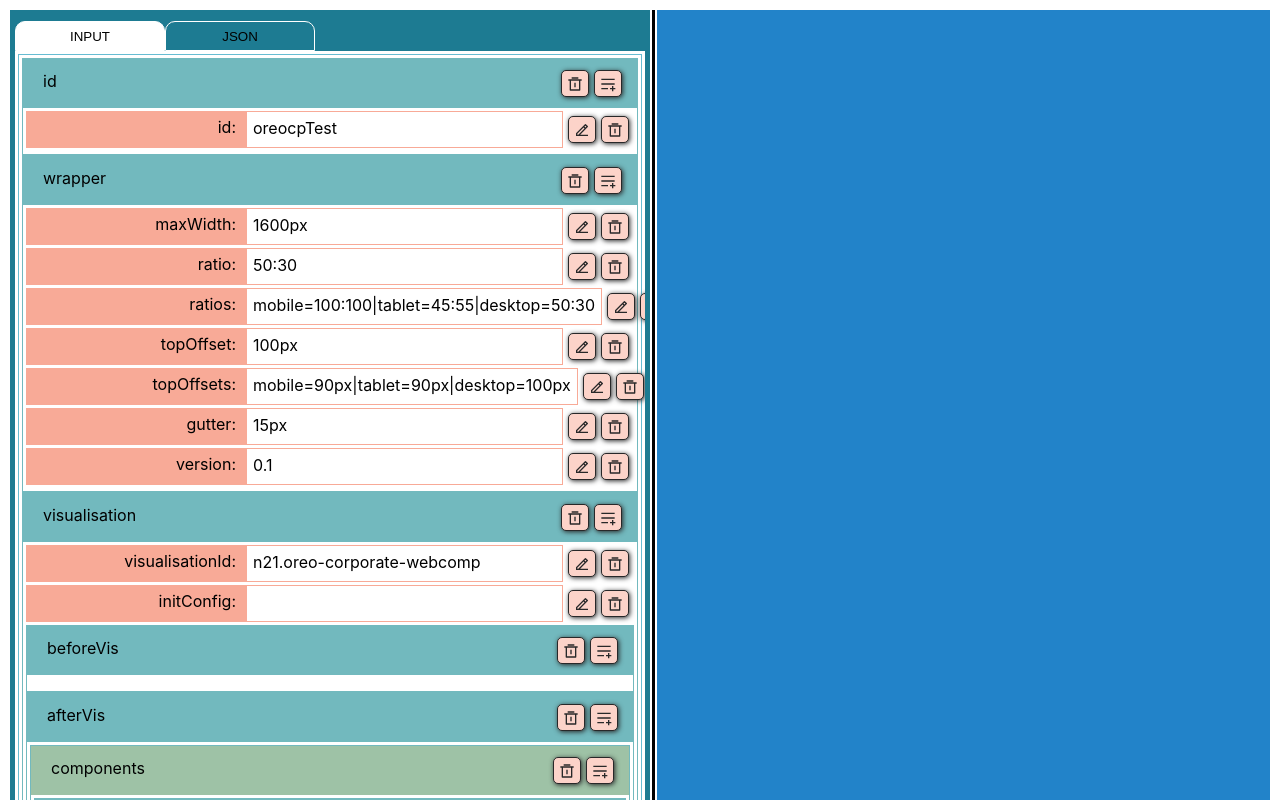
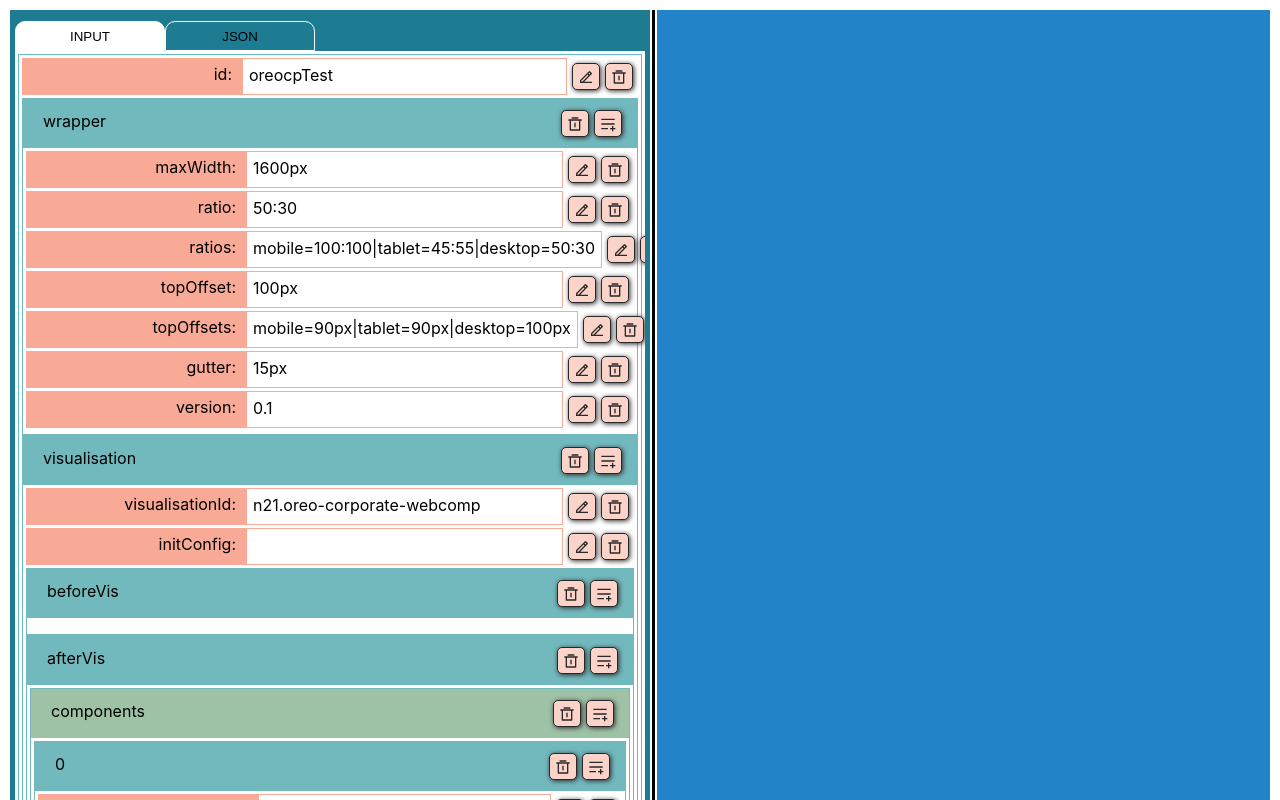
Before and after one commit to Doogma/json-editor-project-ben, a React (Create React App) app: page / in a window 1280 px wide. Shown: the top 800 px of the page. Built offline with nearby package versions, Linux system fonts and the light colour scheme; the HTML template or start-up script is replaced by a standard one.

Commit message:
started the add data module

```diff
--- a/src/App.js
+++ b/src/App.js
@@ -15,6 +15,7 @@ function App() {
     setData(JSON.parse(newValue));
   };
 
+  const INPUTSaveHandler = (payload) => {
     const updateObjectState = (state, array, value) => {
       let newState = { ...state };
       let currentObject = newState;
@@ -31,9 +32,13 @@ function App() {
       return newState;
     };
 
-  const InputDeleteHandler = (path) => {
+    setData((prevData) => {
+      return updateObjectState(prevData, payload.nameArray, payload.value);
+    });
+  };
+
+  const INPUTDeleteHandler = (path) => {
     let array = path.split('♣');
-    console.log(array);
     let newData = { ...data };
     let currentObject = newData;
 
@@ -49,13 +54,11 @@ function App() {
     setData(newData);
   };
 
-  const INPUTChangeHandler = (e) => {
-    let nameArray = e.target.name.split('♣');
+  const INPUTAddHandler = (payload) => {
+    console.log(payload);
+  };
 
-    setData((prevData) => {
-      return updateObjectState(prevData, nameArray, e.target.value);
-    });
-  };
+  // Draggable divider starts here
 
   const onMouseDown = (e) => {
     setPreviousX((pageWidth * leftContainerWidth) / 100);
@@ -86,10 +89,12 @@ function App() {
     };
   }, [onMouseMove, onMouseUp]);
 
+  // JSX starts here
+
   return (
     <Container>
       <LeftContainer style={{ width: `${leftContainerWidth}%` }}>
-        <MainLeft data={data} onEditorChange={JSONChangeHandler} onInputChange={INPUTChangeHandler} onInputDelete={InputDeleteHandler} />
+        <MainLeft data={data} onEditorChange={JSONChangeHandler} onInputDelete={INPUTDeleteHandler} onInputSave={INPUTSaveHandler} onInputAdd={INPUTAddHandler} />
       </LeftContainer>
       <Divider onMouseDown={onMouseDown} onMouseUp={onMouseUp} />
       <RightContainer style={{ width: `${100 - leftContainerWidth}%` }}></RightContainer>
--- a/src/AppComponents/LeftColumn/MainLeft.js
+++ b/src/AppComponents/LeftColumn/MainLeft.js
@@ -5,7 +5,7 @@ import { LeftContainer, LeftHeaderBar, Selector, LeftBody } from './MainLeft.sty
 
 import MainInput from './MainLeftComponents/MainInput';
 
-function MainLeft({ data, onEditorChange, onInputChange, onInputDelete }) {
+function MainLeft({ data, onEditorChange, onInputDelete, onInputSave, onInputAdd }) {
   const [isActive, setIsActive] = useState('input');
 
   return (
@@ -19,7 +19,7 @@ function MainLeft({ data, onEditorChange, onInputChange, onInputDelete }) {
         </Selector>
       </LeftHeaderBar>
       <LeftBody>
-        {isActive === 'input' && <MainInput data={data} onInputChange={onInputChange} onInputDelete={onInputDelete} />}
+        {isActive === 'input' && <MainInput data={data} onInputDelete={onInputDelete} onInputSave={onInputSave} onInputAdd={onInputAdd} />}
         {isActive === 'json' && <Editor defaultValue={JSON.stringify(data, null, 2)} height={'90vh'} defaultLanguage="json" onChange={onEditorChange} options={{ minimap: { enabled: false } }} />}
       </LeftBody>
     </LeftContainer>
--- a/src/AppComponents/LeftColumn/MainLeftComponents/MainInput.js
+++ b/src/AppComponents/LeftColumn/MainLeftComponents/MainInput.js
@@ -1,14 +1,19 @@
 import React from 'react';
 
 import ObjectContainer from './MainInputComponents/ObjectContainer';
+import StringContainer from './MainInputComponents/StringContainer';
 
 import { MainInputContainer } from './MainInput.styled';
 
-function MainInput({ data, onInputChange, onInputDelete }) {
+function MainInput({ data, onInputDelete, onInputSave, onInputAdd }) {
   return (
     <MainInputContainer>
       {Object.keys(data).map((key, index) => {
-        return <ObjectContainer key={index} name={key} value={data[key]} reference={''} onInputChange={onInputChange} onInputDelete={onInputDelete} />;
+        if (typeof data[key] === 'string') {
+          return <StringContainer key={index} name={key} value={data[key]} reference={''} onInputDelete={onInputDelete} onInputSave={onInputSave} onInputAdd={onInputAdd} />;
+        } else {
+          return <ObjectContainer key={index} name={key} value={data[key]} reference={''} onInputDelete={onInputDelete} onInputSave={onInputSave} onInputAdd={onInputAdd} />;
+        }
       })}
     </MainInputContainer>
   );
--- a/src/AppComponents/LeftColumn/MainLeftComponents/MainInputComponents/Icons.js
+++ b/src/AppComponents/LeftColumn/MainLeftComponents/MainInputComponents/Icons.js
@@ -1,6 +1,7 @@
 import styled from 'styled-components/macro';
 
 import { RiEdit2Line, RiDeleteBin4Line, RiCheckFill, RiSaveLine, RiPlayListAddFill } from 'react-icons/ri';
+import { MdOutlineCancel } from 'react-icons/md';
 
 export const IconsContainer = styled.div`
   display: flex;
@@ -64,3 +65,11 @@ export function AddData() {
     </IconContainer>
   );
 }
+
+export const CancelIcon = () => {
+  return (
+    <IconContainer>
+      <MdOutlineCancel />
+    </IconContainer>
+  );
+};
--- a/src/AppComponents/LeftColumn/MainLeftComponents/MainInputComponents/ObjectContainer.js
+++ b/src/AppComponents/LeftColumn/MainLeftComponents/MainInputComponents/ObjectContainer.js
@@ -3,22 +3,58 @@ import React, { useState } from 'react';
 import StringContainer from './StringContainer';
 
 import { ObjectBox, ObjectHead, ObjectHeadText, ObjectBody } from './MainInputComponents.styled';
-import { IconsContainer, DeleteIcon, AddData } from './Icons';
+import { IconsContainer, DeleteIcon, AddData, CheckIcon, CancelIcon } from './Icons';
 
-function ObjectContainer({ name, value, isArray, reference, onInputChange, onInputDelete }) {
+function ObjectContainer({ name, value, isArray, reference, onInputDelete, onInputSave, onInputAdd }) {
   const [isAdd, setIsAdd] = useState(false);
+  const [type, setType] = useState('');
+  const [newInputName, setNewInputName] = useState('New Input Name');
+  const [newInputValue, setNewInputValue] = useState('New Input Value');
+
+  const onAddHandler = () => {
+    typeof value === 'string' && setType('STRING');
+    typeof value === 'object' && setType('OBJECT');
+    value instanceof Array && setType('ARRAY');
+    onInputAdd({ type, name: newInputName, value: newInputValue });
+  };
 
   return (
     <ObjectBox>
       <ObjectHead isArray={isArray}>
         <ObjectHeadText>{name}</ObjectHeadText>
         <IconsContainer>
-          <div onClick={() => onInputDelete(reference + '♣' + name)}>
-            <DeleteIcon />
-          </div>
-          <div onClick={() => setIsAdd(true)}>
-            <AddData />
-          </div>
+          {isAdd ? (
+            <>
+              <div
+                onClick={() => {
+                  setIsAdd(false);
+                }}
+              >
+                <CheckIcon />
+              </div>
+              <div
+                onClick={() => {
+                  setIsAdd(false);
+                }}
+              >
+                <CancelIcon />
+              </div>
+            </>
+          ) : (
+            <>
+              <div onClick={() => onInputDelete(reference + '♣' + name)}>
+                <DeleteIcon />
+              </div>
+              <div
+                onClick={() => {
+                  setIsAdd(true);
+                  onAddHandler();
+                }}
+              >
+                <AddData />
+              </div>
+            </>
+          )}
         </IconsContainer>
       </ObjectHead>
       <ObjectBody>
@@ -27,17 +63,18 @@ function ObjectContainer({ name, value, isArray, reference, onInputChange, onInp
             {Object.keys(value).map((key, index) => {
               return (
                 <div key={index}>
-                  {typeof value[key] === 'string' && <StringContainer name={key} value={value[key]} reference={reference + '♣' + name} onInputChange={onInputChange} onInputDelete={onInputDelete} />}
+                  {typeof value[key] === 'string' && <StringContainer name={key} value={value[key]} reference={reference + '♣' + name} onInputDelete={onInputDelete} onInputSave={onInputSave} />}
                   {typeof value[key] === 'object' && (
-                    <ObjectContainer name={key} value={value[key]} isArray={typeof value[key] === 'object' && value[key] instanceof Array} reference={reference + '♣' + name} onInputChange={onInputChange} onInputDelete={onInputDelete} />
+                    <ObjectContainer name={key} value={value[key]} isArray={typeof value[key] === 'object' && value[key] instanceof Array} reference={reference + '♣' + name} onInputDelete={onInputDelete} onInputSave={onInputSave} />
                   )}
                 </div>
               );
             })}
-            {isAdd && <StringContainer name={'I am goot!'} value={'I am not groot'} />}
+            {isAdd && type === 'OBJECT' && <StringContainer name={'I am goot!'} value={'INPUT FROM OBJECT'} />}
           </>
         )}
-        {typeof value === 'string' && <StringContainer name={name} value={value} onInputDelete={onInputDelete} />}
+        {typeof value === 'string' && <StringContainer name={name} value={value} onInputDelete={onInputDelete} onInputSave={onInputSave} />}
+        {isAdd && type === 'STRING' && <StringContainer name={'I am goot!'} value={'INPUT FROM STRING'} />}
       </ObjectBody>
     </ObjectBox>
   );
--- a/src/AppComponents/LeftColumn/MainLeftComponents/MainInputComponents/StringContainer.js
+++ b/src/AppComponents/LeftColumn/MainLeftComponents/MainInputComponents/StringContainer.js
@@ -1,21 +1,47 @@
-import React, { useState } from 'react';
+import React, { useEffect, useState } from 'react';
 
 import { StringBox, StringName, StringValue, StringInput } from './MainInputComponents.styled';
-import { IconsContainer, EditIcon, DeleteIcon, CheckIcon } from './Icons';
+import { IconsContainer, EditIcon, DeleteIcon, CheckIcon, CancelIcon } from './Icons';
 
-function StringContainer({ name, value, reference, onInputChange, onInputDelete }) {
+function StringContainer({ name, value, reference, onInputDelete, onInputSave }) {
   const [isEdit, setIsEdit] = useState(false);
+  const [payload, setPayload] = useState({});
+
+  const onChangeHandler = (e) => {
+    let nameArray = e.target.name.split('♣');
+    setPayload({ nameArray, value: e.target.value });
+  };
+
+  useEffect(() => {
+    let tempName = reference + '♣' + name;
+    let nameArray = tempName.split('♣');
+    setPayload({ nameArray, value });
+  }, [name, reference, value]);
 
   return (
     <StringBox>
       <StringName isEdit={isEdit}>{name}:</StringName>
-      {isEdit ? <StringInput type="text" defaultValue={value} name={reference + '♣' + name} onChange={onInputChange} /> : <StringValue>{value}</StringValue>}
+      {isEdit ? <StringInput type="text" defaultValue={value} name={reference + '♣' + name} onChange={onChangeHandler} /> : <StringValue>{value}</StringValue>}
 
       <IconsContainer>
         {isEdit ? (
-          <div onClick={() => setIsEdit(false)}>
-            <CheckIcon />
-          </div>
+          <>
+            <div
+              onClick={() => {
+                setIsEdit(false);
+                onInputSave(payload);
+              }}
+            >
+              <CheckIcon />
+            </div>
+            <div
+              onClick={() => {
+                setIsEdit(false);
+              }}
+            >
+              <CancelIcon />
+            </div>
+          </>
         ) : (
           <div onClick={() => setIsEdit(true)}>
             <EditIcon />
```
Lines whose indentation alone changed are shown as unchanged.
